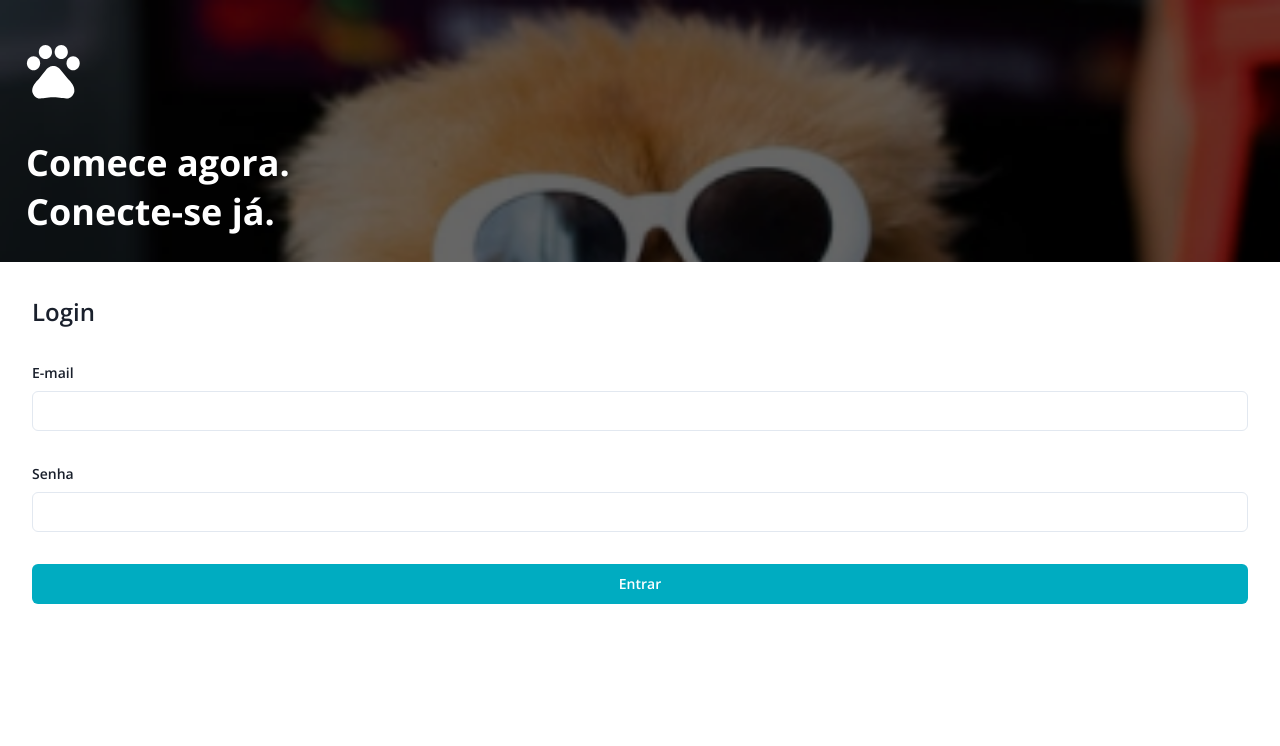
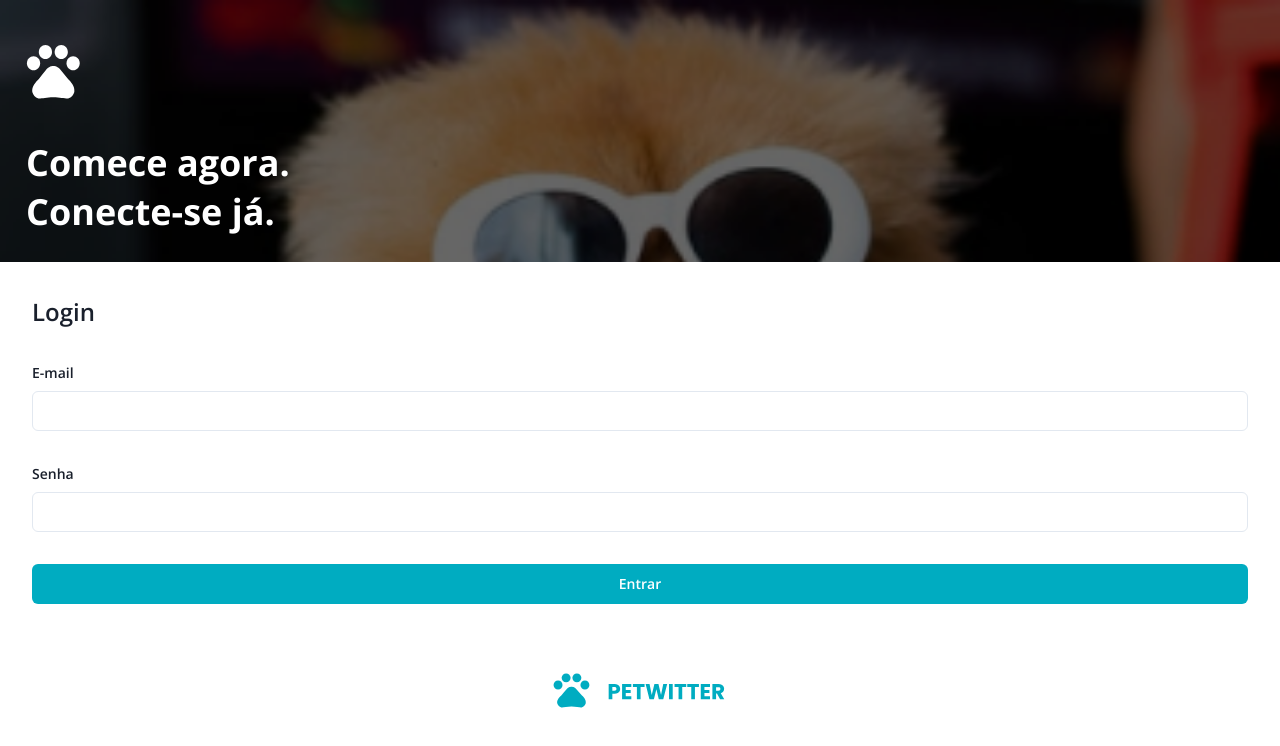
Before and after one commit to vinivasq/petweet-frontend, a React (Create React App) app: page / in a window 1280 px wide. Shown: the top 746 px of the page. Built offline with nearby package versions, Linux system fonts and the light colour scheme; no server answers.

Commit message:
criação do footer das telas de login e signup

```diff
--- /dev/null
+++ b/src/components/Footer.js
@@ -0,0 +1,15 @@
+import { Box } from "@chakra-ui/react";
+import { ReactComponent as Logo } from "../assets/images/logo.svg";
+import React from "react";
+
+const Footer = () => {
+  return (
+    <footer>
+      <Box display="flex" justifyContent="center" width="100%" padding="2rem">
+        <Logo />
+      </Box>
+    </footer>
+  );
+};
+
+export default Footer;
--- a/src/routes/Login.js
+++ b/src/routes/Login.js
@@ -4,6 +4,7 @@ import { Button, FormControl, Input, Box, Stack } from "@chakra-ui/react";
 import Text from "../components/Text";
 import Label from "../components/Label";
 import Header from "../components/Header";
+import Footer from "../components/Footer";
 
 function Login() {
   const navigate = useNavigate();
@@ -65,6 +66,7 @@ function Login() {
           </FormControl>
         </Box>
       </main>
+      <Footer />
     </>
   );
 }
```
